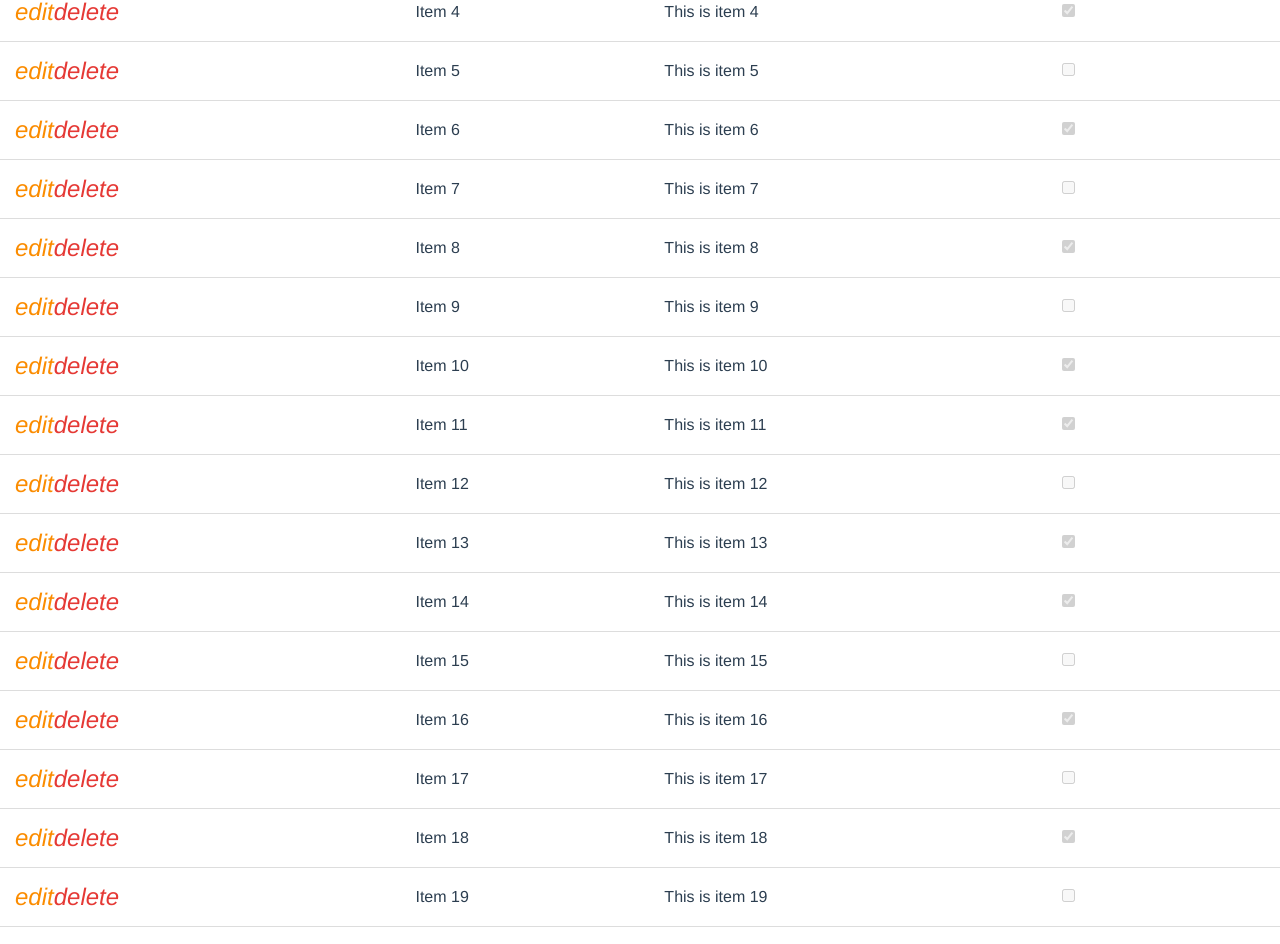
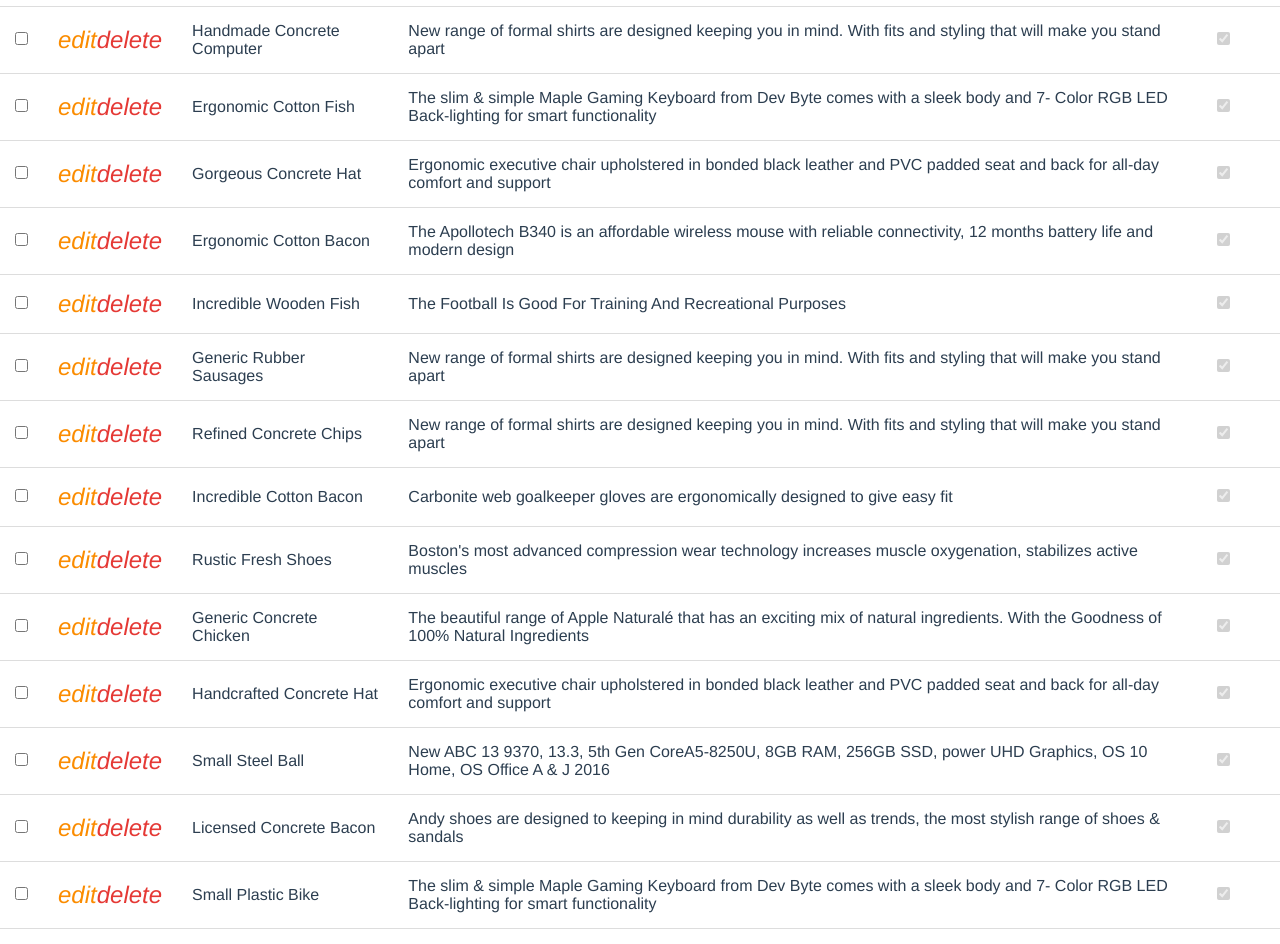
Before and after one commit to davebenner14/VueRESTfulCRUDify, a Vue app: page / in a window 1280 px wide. Shown: the part 339-1283 px from the top of the page. Built offline with nearby package versions, Linux system fonts and the light colour scheme; the HTML template or start-up script is replaced by a standard one; what vue-js-modal would draw is missing.

Commit message:
Add Faker Data

```diff
--- a/package.json
+++ b/package.json
@@ -10,6 +10,7 @@
   "dependencies": {
     "axios": "^1.4.0",
     "core-js": "^3.8.3",
+    "faker": "^5.5.3",
     "vue": "^2.6.14",
     "vue-js-modal": "^2.0.1",
     "vue-router": "^3.6.5",
--- a/src/Data.js
+++ b/src/Data.js
@@ -1,122 +1,10 @@
-export const data = [
-  {
-    id: 1,
-    name: "Item 1",
-    description: "This is item 1",
-    active: true,
-  },
-  {
-    id: 2,
-    name: "Item 2",
-    description: "This is item 2",
-    active: false,
-  },
-  {
-    id: 3,
-    name: "Item 3",
-    description: "This is item 3",
-    active: true,
-  },
-  {
-    id: 4,
-    name: "Item 4",
-    description: "This is item 4",
-    active: true,
-  },
-  {
-    id: 5,
-    name: "Item 5",
-    description: "This is item 5",
-    active: false,
-  },
-  {
-    id: 6,
-    name: "Item 6",
-    description: "This is item 6",
-    active: true,
-  },
-  {
-    id: 7,
-    name: "Item 7",
-    description: "This is item 7",
-    active: false,
-  },
-  {
-    id: 8,
-    name: "Item 8",
-    description: "This is item 8",
-    active: true,
-  },
-  {
-    id: 9,
-    name: "Item 9",
-    description: "This is item 9",
-    active: false,
-  },
-  {
-    id: 10,
-    name: "Item 10",
-    description: "This is item 10",
-    active: true,
-  },
-  {
-    id: 11,
-    name: "Item 11",
-    description: "This is item 11",
-    active: true,
-  },
-  {
-    id: 12,
-    name: "Item 12",
-    description: "This is item 12",
-    active: false,
-  },
-  {
-    id: 13,
-    name: "Item 13",
-    description: "This is item 13",
-    active: true,
-  },
-  {
-    id: 14,
-    name: "Item 14",
-    description: "This is item 14",
-    active: true,
-  },
-  {
-    id: 15,
-    name: "Item 15",
-    description: "This is item 15",
-    active: false,
-  },
-  {
-    id: 16,
-    name: "Item 16",
-    description: "This is item 16",
-    active: true,
-  },
-  {
-    id: 17,
-    name: "Item 17",
-    description: "This is item 17",
-    active: false,
-  },
-  {
-    id: 18,
-    name: "Item 18",
-    description: "This is item 18",
-    active: true,
-  },
-  {
-    id: 19,
-    name: "Item 19",
-    description: "This is item 19",
-    active: false,
-  },
-  {
-    id: 20,
-    name: "Item 20",
-    description: "This is item 20",
-    active: true,
-  },
-];
+import faker from "faker";
+
+const data = Array.from({ length: 120 }, (_, id) => ({
+  id: id + 1,
+  name: faker.commerce.productName(),
+  description: faker.commerce.productDescription(),
+  active: true,
+}));
+
+export { data };
--- a/src/components/DataList.vue
+++ b/src/components/DataList.vue
@@ -3,6 +3,7 @@
     <table>
       <thead>
         <tr>
+          <th></th>
           <th>Actions</th>
           <th>Name</th>
           <th>Description</th>
@@ -11,6 +12,9 @@
       </thead>
       <tbody>
         <tr v-for="item in dataList" :key="item.id">
+          <td>
+            <input type="checkbox" v-model="selectedItems" :value="item.id" />
+          </td>
           <td>
             <i class="material-icons orange600" @click="editItem(item)">edit</i>
             <i class="material-icons red600" @click="deleteItem(item)"
@@ -65,6 +69,7 @@ export default {
   data() {
     return {
       formData: {},
+      selectedItems: [],
     };
   },
   computed: {
```
Also changed, not shown: 1 other file (tests, documents, lock files or other folders).
